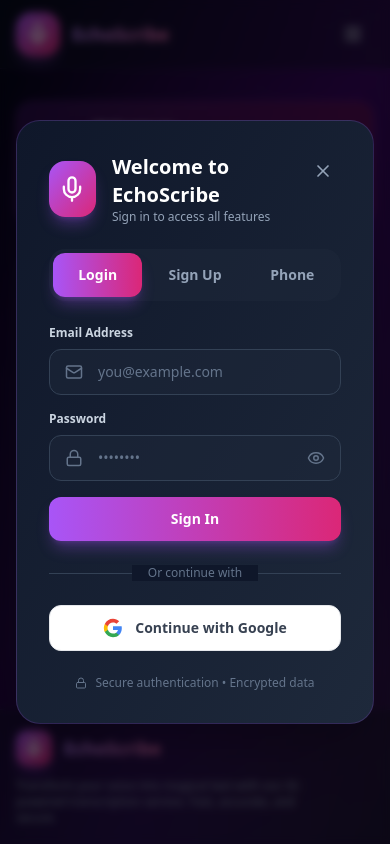
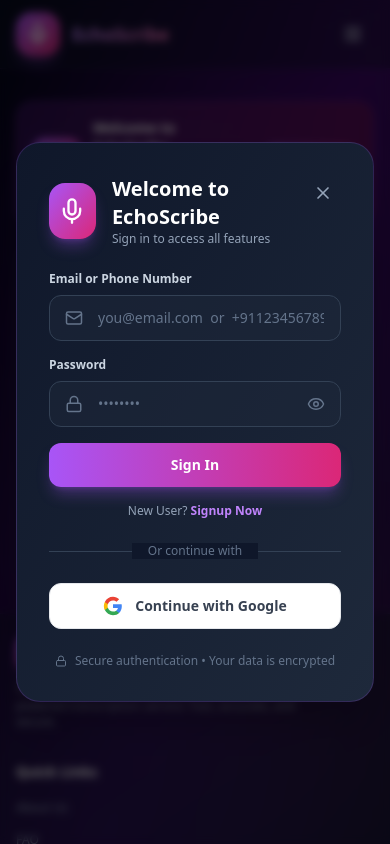
Before and after one commit to dineshchandra24/stt-frontend, a React (Vite) app: page /#home in a window 390 px wide. Both pictures are taken after a click on the button "Sign In". Shown: the top 844 px of the page. Built offline with nearby package versions, Linux system fonts and the light colour scheme.

Commit message:
Update App.jsx

```diff
--- a/src/App.jsx
+++ b/src/App.jsx
@@ -1,19 +1,16 @@
 import React, { useState, useRef, useEffect } from 'react';
-import { Mic, MicOff, Download, Trash2, LogOut, Menu, X, Copy, Check, Lock, Mail, User, Eye, EyeOff, Upload, FileAudio, ChevronDown, Sparkles, Shield, Info, Send, Phone, KeyRound } from 'lucide-react';
+import { Mic, MicOff, Download, Trash2, LogOut, Menu, X, Copy, Check, Lock, Mail, User, Eye, EyeOff, Upload, FileAudio, ChevronDown, Sparkles, Shield, Info, Send } from 'lucide-react';
 
 const API_BASE_URL = 'https://stt-backend-k837.onrender.com';
 
 export default function EchoScribe() {
   const [isAuthenticated, setIsAuthenticated] = useState(false);
   const [authMode, setAuthMode] = useState('login');
-  const [authData, setAuthData] = useState({ email: '', password: '', name: '', phone: '' });
+  const [authData, setAuthData] = useState({ email: '', password: '', name: '' });
   const [authError, setAuthError] = useState('');
   const [showPassword, setShowPassword] = useState(false);
   const [currentUser, setCurrentUser] = useState(null);
   const [showAuthModal, setShowAuthModal] = useState(false);
-  const [otpSent, setOtpSent] = useState(false);
-  const [otp, setOtp] = useState('');
-  const [otpVerifying, setOtpVerifying] = useState(false);
 
   const [isRecording, setIsRecording] = useState(false);
   const [transcript, setTranscript] = useState('');
@@ -123,65 +120,6 @@
     e.preventDefault();
     setAuthError('');
 
-    // Handle phone authentication
-    if (authMode === 'phone') {
-      if (!otpSent) {
-        // Send OTP
-        try {
-          const response = await fetch(`${API_BASE_URL}/api/auth/send-otp`, {
-            method: 'POST',
-            headers: { 'Content-Type': 'application/json' },
-            body: JSON.stringify({ phone: authData.phone }),
-          });
-
-          const data = await response.json();
-
-          if (response.ok) {
-            setOtpSent(true);
-            showSuccess('OTP sent to your phone');
-          } else {
-            setAuthError(data.error || 'Failed to send OTP');
-          }
-        } catch (err) {
-          setAuthError('Server error. Please try again.');
-          console.error('OTP send error:', err);
-        }
-      } else {
-        // Verify OTP
-        setOtpVerifying(true);
-        try {
-          const response = await fetch(`${API_BASE_URL}/api/auth/verify-otp`, {
-            method: 'POST',
-            headers: { 'Content-Type': 'application/json' },
-            body: JSON.stringify({ phone: authData.phone, otp }),
-          });
-
-          const data = await response.json();
-
-          if (response.ok) {
-            localStorage.setItem('token', data.token);
-            localStorage.setItem('user', JSON.stringify(data.user));
-            setIsAuthenticated(true);
-            setCurrentUser(data.user);
-            setAuthData({ email: '', password: '', name: '', phone: '' });
-            setOtp('');
-            setOtpSent(false);
-            setShowAuthModal(false);
-            loadHistory();
-          } else {
-            setAuthError(data.error || 'Invalid OTP');
-          }
-        } catch (err) {
-          setAuthError('Server error. Please try again.');
-          console.error('OTP verify error:', err);
-        } finally {
-          setOtpVerifying(false);
-        }
-      }
-      return;
-    }
-
-    // Handle email/password authentication
     const endpoint = authMode === 'login' ? '/api/auth/login' : '/api/auth/signup';
     const payload = authMode === 'login'
       ? { email: authData.email, password: authData.password }
@@ -201,7 +139,7 @@
         localStorage.setItem('user', JSON.stringify(data.user));
         setIsAuthenticated(true);
         setCurrentUser(data.user);
-        setAuthData({ email: '', password: '', name: '', phone: '' });
+        setAuthData({ email: '', password: '', name: '' });
         setShowAuthModal(false);
         loadHistory();
       } else {
@@ -637,8 +575,12 @@
                   <Mic className="w-7 h-7 text-white" />
                 </div>
                 <div>
-                  <h3 className="text-xl font-bold text-white">Welcome to EchoScribe</h3>
-                  <p className="text-xs text-slate-400">Sign in to access all features</p>
+                  <h3 className="text-xl font-bold text-white">
+                    {authMode === 'signup' ? 'Join EchoScribe' : 'Welcome to EchoScribe'}
+                  </h3>
+                  <p className="text-xs text-slate-400">
+                    {authMode === 'signup' ? 'Create your account and start transcribing' : 'Sign in to access all features'}
+                  </p>
                 </div>
               </div>
               <button
@@ -649,85 +591,7 @@
               </button>
             </div>
 
-            <div className="flex gap-2 mb-6 bg-slate-800/50 p-1 rounded-2xl">
-              <button
-                onClick={() => { setAuthMode('login'); setAuthError(''); setOtpSent(false); setOtp(''); }}
-                className={`flex-1 py-3 px-4 rounded-xl text-sm font-semibold transition-all duration-300 ${
-                  authMode === 'login'
-                    ? 'bg-gradient-to-r from-purple-500 to-pink-600 text-white shadow-lg shadow-purple-500/30'
-                    : 'text-slate-400 hover:text-white'
-                }`}
-              >
-                Login
-              </button>
-              <button
-                onClick={() => { setAuthMode('signup'); setAuthError(''); setOtpSent(false); setOtp(''); }}
-                className={`flex-1 py-3 px-4 rounded-xl text-sm font-semibold transition-all duration-300 ${
-                  authMode === 'signup'
-                    ? 'bg-gradient-to-r from-purple-500 to-pink-600 text-white shadow-lg shadow-purple-500/30'
-                    : 'text-slate-400 hover:text-white'
-                }`}
-              >
-                Sign Up
-              </button>
-              <button
-                onClick={() => { setAuthMode('phone'); setAuthError(''); setOtpSent(false); setOtp(''); }}
-                className={`flex-1 py-3 px-4 rounded-xl text-sm font-semibold transition-all duration-300 ${
-                  authMode === 'phone'
-                    ? 'bg-gradient-to-r from-purple-500 to-pink-600 text-white shadow-lg shadow-purple-500/30'
-                    : 'text-slate-400 hover:text-white'
-                }`}
-              >
-                Phone
-              </button>
-            </div>
-
             <form onSubmit={handleAuth} className="space-y-4">
-              {authMode === 'phone' ? (
-                <>
-                  <div>
-                    <label className="block text-xs font-semibold text-slate-300 mb-2">Phone Number</label>
-                    <div className="relative">
-                      <Phone className="absolute left-4 top-1/2 transform -translate-y-1/2 text-slate-500" size={18} />
-                      <input
-                        type="tel"
-                        required
-                        disabled={otpSent}
-                        value={authData.phone}
-                        onChange={(e) => setAuthData({ ...authData, phone: e.target.value })}
-                        className="w-full pl-12 pr-4 py-3 text-sm bg-slate-800/50 border border-slate-700 rounded-xl focus:outline-none focus:ring-2 focus:ring-purple-500 focus:border-transparent text-white placeholder-slate-500 transition-all duration-300 disabled:opacity-50"
-                        placeholder="+1 (555) 123-4567"
-                      />
-                    </div>
-                  </div>
-
-                  {otpSent && (
-                    <div>
-                      <label className="block text-xs font-semibold text-slate-300 mb-2">Enter OTP</label>
-                      <div className="relative">
-                        <KeyRound className="absolute left-4 top-1/2 transform -translate-y-1/2 text-slate-500" size={18} />
-                        <input
-                          type="text"
-                          required
-                          value={otp}
-                          onChange={(e) => setOtp(e.target.value)}
-                          className="w-full pl-12 pr-4 py-3 text-sm bg-slate-800/50 border border-slate-700 rounded-xl focus:outline-none focus:ring-2 focus:ring-purple-500 focus:border-transparent text-white placeholder-slate-500 transition-all duration-300"
-                          placeholder="123456"
-                          maxLength={6}
-                        />
-                      </div>
-                      <button
-                        type="button"
-                        onClick={() => { setOtpSent(false); setOtp(''); }}
-                        className="text-xs text-purple-400 hover:text-purple-300 mt-2"
-                      >
-                        Change phone number
-                      </button>
-                    </div>
-                  )}
-                </>
-              ) : (
-                <>
               {authMode === 'signup' && (
                 <div>
                   <label className="block text-xs font-semibold text-slate-300 mb-2">Full Name</label>
@@ -746,16 +610,16 @@
               )}
 
               <div>
-                    <label className="block text-xs font-semibold text-slate-300 mb-2">Email Address</label>
+                <label className="block text-xs font-semibold text-slate-300 mb-2">Email or Phone Number</label>
                 <div className="relative">
                   <Mail className="absolute left-4 top-1/2 transform -translate-y-1/2 text-slate-500" size={18} />
                   <input
-                        type="email"
+                    type="text"
                     required
                     value={authData.email}
                     onChange={(e) => setAuthData({ ...authData, email: e.target.value })}
                     className="w-full pl-12 pr-4 py-3 text-sm bg-slate-800/50 border border-slate-700 rounded-xl focus:outline-none focus:ring-2 focus:ring-purple-500 focus:border-transparent text-white placeholder-slate-500 transition-all duration-300"
-                        placeholder="you@example.com"
+                    placeholder="you@email.com  or  +911234567890"
                   />
                 </div>
               </div>
@@ -781,8 +645,6 @@
                   </button>
                 </div>
               </div>
-                </>
-              )}
 
               {authError && (
                 <div className="bg-red-500/10 border border-red-500/30 text-red-400 px-4 py-3 rounded-xl text-xs font-medium">
@@ -792,17 +654,36 @@
 
               <button
                 type="submit"
-                disabled={otpVerifying}
-                className="w-full bg-gradient-to-r from-purple-500 to-pink-600 hover:from-purple-600 hover:to-pink-700 text-white font-semibold py-3 px-4 rounded-xl transition-all duration-300 text-sm shadow-lg shadow-purple-500/30 disabled:opacity-50 disabled:cursor-not-allowed"
-              >
-                {otpVerifying ? 'Verifying...' :
-                 authMode === 'phone' ? (otpSent ? 'Verify OTP' : 'Send OTP') :
-                 authMode === 'login' ? 'Sign In' : 'Create Account'}
+                className="w-full bg-gradient-to-r from-purple-500 to-pink-600 hover:from-purple-600 hover:to-pink-700 text-white font-semibold py-3 px-4 rounded-xl transition-all duration-300 text-sm shadow-lg shadow-purple-500/30"
+              >
+                {authMode === 'login' ? 'Sign In' : 'Create Account'}
               </button>
             </form>
 
-            {authMode !== 'phone' && (
-              <>
+            <div className="text-center mt-4">
+              {authMode === 'login' ? (
+                <p className="text-xs text-slate-400">
+                  New User?{' '}
+                  <button
+                    onClick={() => { setAuthMode('signup'); setAuthError(''); }}
+                    className="text-purple-400 hover:text-purple-300 font-semibold transition-colors"
+                  >
+                    Signup Now
+                  </button>
+                </p>
+              ) : (
+                <p className="text-xs text-slate-400">
+                  Already have an account?{' '}
+                  <button
+                    onClick={() => { setAuthMode('login'); setAuthError(''); }}
+                    className="text-purple-400 hover:text-purple-300 font-semibold transition-colors"
+                  >
+                    Login
+                  </button>
+                </p>
+              )}
+            </div>
+
             <div className="relative my-6">
               <div className="absolute inset-0 flex items-center">
                 <div className="w-full border-t border-slate-700"></div>
@@ -825,11 +706,9 @@
               </svg>
               Continue with Google
             </button>
-              </>
-            )}
 
             <p className="text-center text-slate-500 text-xs mt-6 flex items-center justify-center gap-2">
-              <Lock size={12} /> Secure authentication • Encrypted data
+              <Lock size={12} /> Secure authentication • Your data is encrypted
             </p>
           </div>
         </div>
@@ -955,7 +834,7 @@
                   </div>
                   <div>
                     <p className="text-sm font-semibold text-white">Welcome to EchoScribe</p>
-                    <p className="text-xs text-slate-300">Sign in to save and manage your transcriptions</p>
+                    <p className="text-xs text-slate-300">Sign in to save, manage and download your transcriptions</p>
                   </div>
                 </div>
                 <button
@@ -968,15 +847,15 @@
             </div>
           )}
 
-          <div className="bg-slate-900/60 backdrop-blur-xl rounded-3xl border border-purple-500/20 p-8 shadow-2xl shadow-purple-500/10">
-            <div className="text-center mb-8">
-              <h2 className="text-2xl md:text-3xl font-bold bg-gradient-to-r from-purple-400 via-pink-400 to-purple-400 bg-clip-text text-transparent mb-2">
+          <div className="bg-slate-900/60 backdrop-blur-xl rounded-2xl md:rounded-3xl border border-purple-500/20 p-5 md:p-8 shadow-2xl shadow-purple-500/10">
+            <div className="text-center mb-5">
+              <h2 className="text-lg md:text-2xl font-bold bg-gradient-to-r from-purple-400 via-pink-400 to-purple-400 bg-clip-text text-transparent mb-1">
                 {displayedText}
               </h2>
-              <p className="text-slate-400 text-sm">Click the button below to start recording</p>
-            </div>
-
-            <div className="flex flex-col items-center gap-6">
+              <p className="text-slate-400 text-xs md:text-sm">Click the button below to start recording</p>
+            </div>
+
+            <div className="flex flex-col items-center gap-4 md:gap-6">
               <div className="relative">
                 {isRecording && (
                   <div className="absolute inset-0 rounded-full bg-gradient-to-r from-red-500 to-pink-500 animate-ping opacity-30"></div>
@@ -984,23 +863,23 @@
                 <button
                   onClick={isRecording ? stopRecording : startRecording}
                   disabled={isProcessing || uploadingFile}
-                  className={`relative w-24 h-24 rounded-full flex items-center justify-center transition-all duration-300 shadow-2xl disabled:opacity-50 disabled:cursor-not-allowed ${
+                  className={`relative w-20 h-20 md:w-24 md:h-24 rounded-full flex items-center justify-center transition-all duration-300 shadow-2xl disabled:opacity-50 disabled:cursor-not-allowed ${
                     isRecording
                       ? 'bg-gradient-to-br from-red-500 to-pink-600 hover:from-red-600 hover:to-pink-700 shadow-red-500/50'
                       : 'bg-gradient-to-br from-purple-500 to-pink-600 hover:from-purple-600 hover:to-pink-700 shadow-purple-500/50'
                   }`}
                 >
-                  {isRecording ? <MicOff className="w-10 h-10 text-white" /> : <Mic className="w-10 h-10 text-white" />}
+                  {isRecording ? <MicOff className="w-8 h-8 md:w-10 md:h-10 text-white" /> : <Mic className="w-8 h-8 md:w-10 md:h-10 text-white" />}
                 </button>
               </div>
 
               <div className="text-center">
-                <p className="text-lg font-semibold text-white mb-1">
+                <p className="text-base md:text-lg font-semibold text-white mb-1">
                   {isRecording ? 'Recording in Progress...' : 'Ready to Record'}
                 </p>
                 {isRecording && (
-                  <div className="bg-gradient-to-r from-red-500/20 to-pink-500/20 backdrop-blur-sm border border-red-500/30 rounded-xl px-4 py-2 mb-2">
-                    <p className="text-2xl font-mono text-red-400 font-bold">{formatTime(recordingTime)}</p>
+                  <div className="bg-gradient-to-r from-red-500/20 to-pink-500/20 backdrop-blur-sm border border-red-500/30 rounded-xl px-3 py-1.5 md:px-4 md:py-2 mb-2">
+                    <p className="text-xl md:text-2xl font-mono text-red-400 font-bold">{formatTime(recordingTime)}</p>
                   </div>
                 )}
                 <p className="text-xs text-slate-400">
@@ -1020,27 +899,27 @@
                 />
                 <label
                   htmlFor="audio-upload"
-                  className={`flex items-center justify-center gap-3 px-6 py-3 border-2 border-emerald-500/30 bg-gradient-to-r from-emerald-900/40 to-teal-900/40 backdrop-blur-sm rounded-xl transition-all duration-300 cursor-pointer shadow-lg shadow-emerald-500/10 ${
+                  className={`flex items-center justify-center gap-2 md:gap-3 px-4 py-2.5 md:px-6 md:py-3 border-2 border-emerald-500/30 bg-gradient-to-r from-emerald-900/40 to-teal-900/40 backdrop-blur-sm rounded-xl transition-all duration-300 cursor-pointer shadow-lg shadow-emerald-500/10 ${
                     uploadingFile || isProcessing || isRecording
                       ? 'opacity-50 cursor-not-allowed'
                       : 'hover:border-emerald-500/50 hover:shadow-emerald-500/20'
                   }`}
                 >
-                  <Upload className="w-5 h-5 text-emerald-400" />
-                  <span className="text-sm font-semibold text-emerald-300">
+                  <Upload className="w-4 h-4 md:w-5 md:h-5 text-emerald-400" />
+                  <span className="text-xs md:text-sm font-semibold text-emerald-300">
                     {uploadingFile ? 'Uploading Audio...' : 'Upload Audio File'}
                   </span>
                 </label>
               </div>
 
               {isProcessing && (
-                <div className="flex items-center gap-3 bg-gradient-to-r from-blue-900/40 to-purple-900/40 backdrop-blur-sm px-6 py-3 rounded-xl border border-blue-500/30 shadow-lg shadow-blue-500/20">
+                <div className="flex items-center gap-2 md:gap-3 bg-gradient-to-r from-blue-900/40 to-purple-900/40 backdrop-blur-sm px-4 py-2 md:px-6 md:py-3 rounded-xl border border-blue-500/30 shadow-lg shadow-blue-500/20">
                   <div className="flex gap-1">
                     <div className="w-2 h-2 bg-blue-400 rounded-full animate-bounce"></div>
                     <div className="w-2 h-2 bg-purple-400 rounded-full animate-bounce" style={{animationDelay: '0.1s'}}></div>
                     <div className="w-2 h-2 bg-pink-400 rounded-full animate-bounce" style={{animationDelay: '0.2s'}}></div>
                   </div>
-                  <p className="text-blue-300 text-sm font-semibold">Processing your audio...</p>
+                  <p className="text-blue-300 text-xs md:text-sm font-semibold">Processing your audio...</p>
                 </div>
               )}
             </div>
```
Lines whose indentation alone changed are shown as unchanged.
